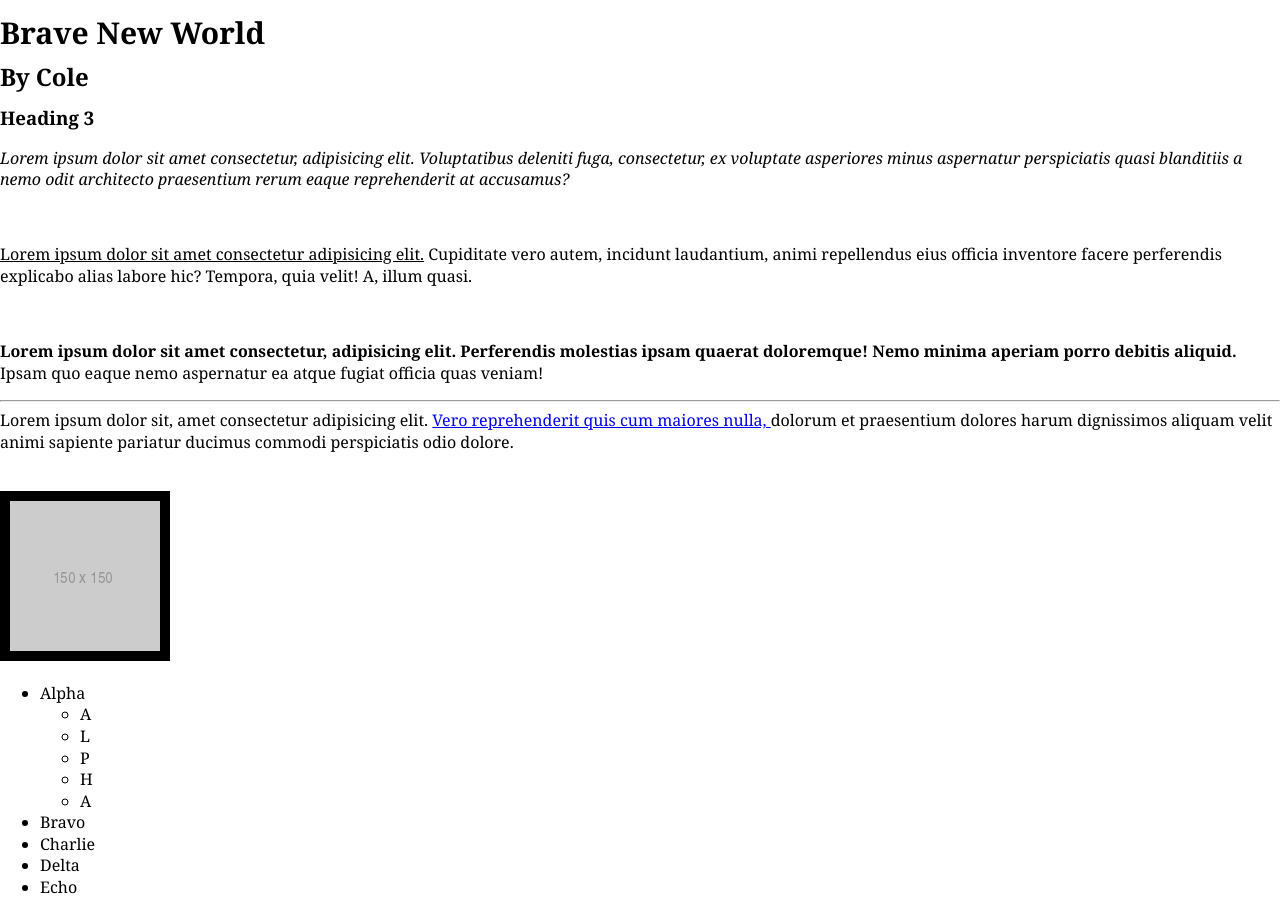
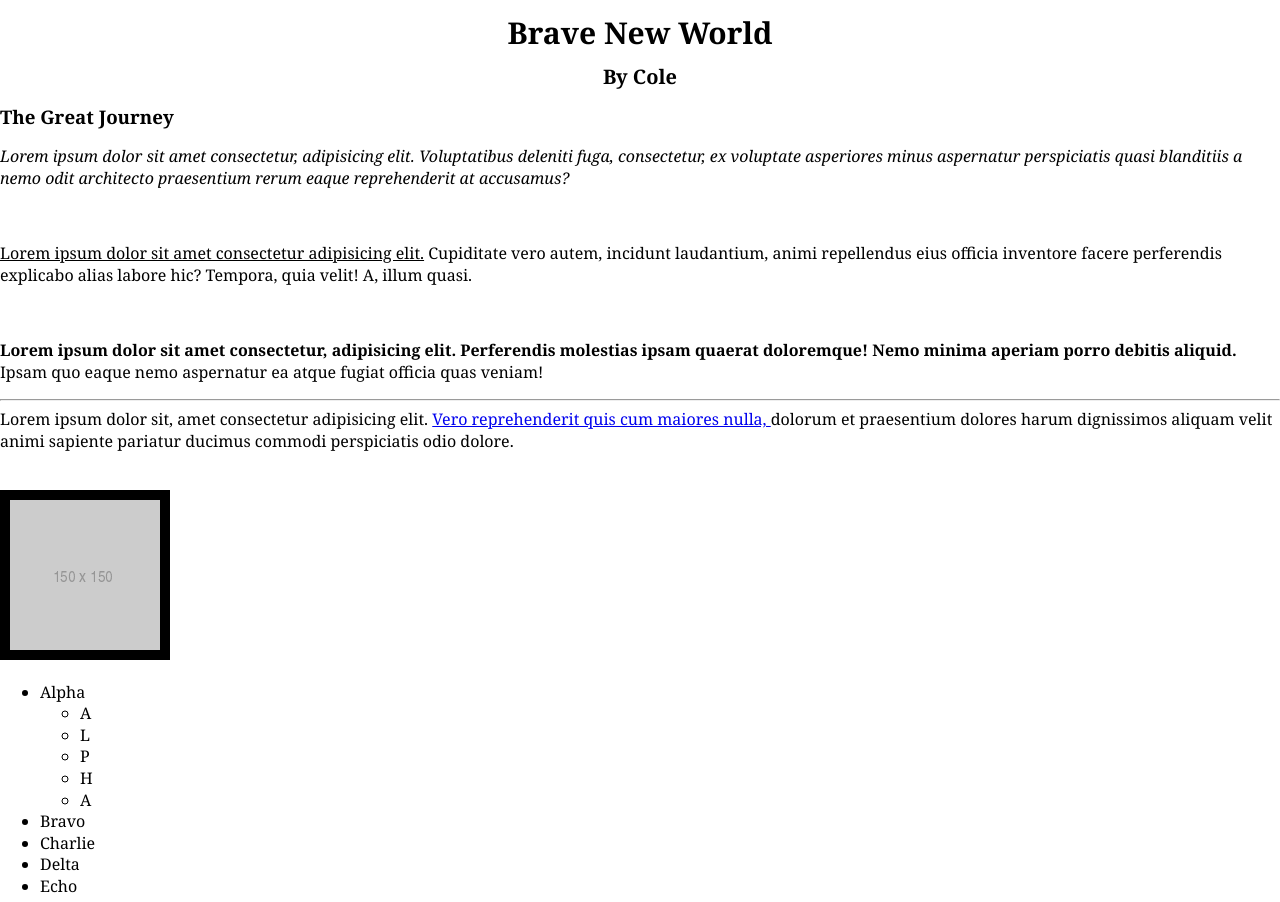
Before and after one commit to ColeDuffield/Basic_Web_Dev, a plain HTML site: page index.html in a window 1280 px wide. Shown: the top 902 px of the page. Drawn offline with Linux system fonts and the light colour scheme.

Commit message:
added some css to the h2 and h3 tags.

```diff
--- a/index.html
+++ b/index.html
@@ -9,7 +9,7 @@
 <body>
      <h1>Brave New World</h1> <!--H1 is mostly used for Titles-->
      <h2>By Cole</h2>    <!--H2 is the Sub-Title-->
-     <h3>Heading 3</h3>  <!--H3 is used for Section Titles-->
+     <h3>The Great Journey</h3>  <!--H3 is used for Section Titles-->
 
      <p>
          <i>Lorem ipsum dolor sit amet consectetur, adipisicing elit. Voluptatibus deleniti fuga, consectetur, ex voluptate asperiores minus aspernatur perspiciatis quasi blanditiis a nemo odit architecto praesentium rerum eaque reprehenderit at accusamus?</i>
--- a/style.css
+++ b/style.css
@@ -19,4 +19,15 @@ h1 {
     padding: 2px 0;
 
     font-size: 30px;
+
+    text-align: center;
 }
+
+h2 {
+    text-align: center;
+    font-size: 20px;
+}
+
+h3 {
+    text-align: left;
+}
```
